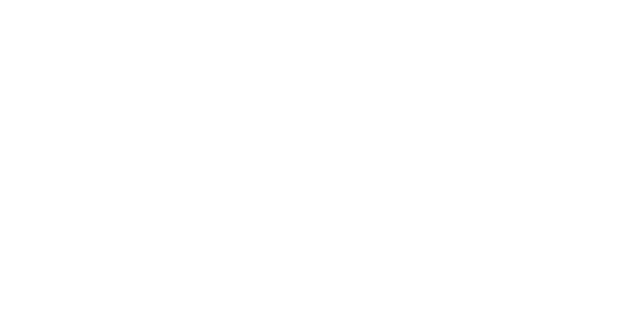
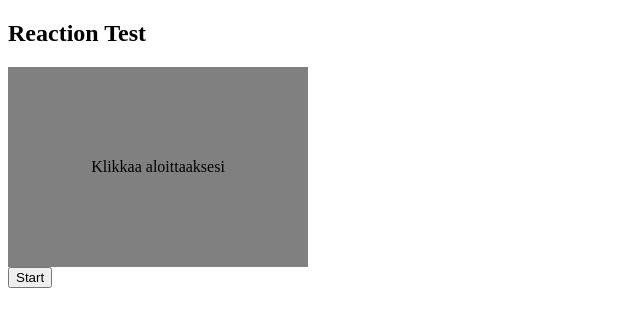
Before and after one commit to Antonnbb/Nettipeli, a React app in the folder nettipeli/frontend/: page /reaction in a window 1280 px wide. Before the commit this address had no page. Shown: the top 326 px of the page, without its empty margins (0-640 px from the left). Built offline with nearby package versions, Linux system fonts and the light colour scheme; the HTML template or start-up script is replaced by a standard one.

Commit message:
tehty uusi peli (reactiontest)

```diff
--- a/nettipeli/frontend/pages/home.jsx
+++ b/nettipeli/frontend/pages/home.jsx
@@ -6,6 +6,8 @@ export default function Home() {
       <h1>ReactionLab</h1>
       <Link to="/tracking">Tracking Test</Link><br />
       <Link to="/leaderboard">Leaderboard</Link>
+      <Link to="/login">Login</Link>
+      <Link to="/reaction">Reaction Test</Link><br />
     </div>
   );
 }
--- /dev/null
+++ b/nettipeli/frontend/pages/login.jsx
@@ -0,0 +1,38 @@
+import { useState } from "react";
+import axios from "axios";
+
+export default function Login() {
+  const [username, setUsername] = useState("");
+  const [password, setPassword] = useState("");
+
+  const login = async () => {
+    const res = await axios.post("http://localhost:3001/login", {
+      username,
+      password,
+    });
+
+    localStorage.setItem("user", JSON.stringify(res.data.user));
+    localStorage.setItem("token", res.data.token);
+
+    alert("Kirjauduttu sisään!");
+  };
+
+  return (
+    <div>
+      <h1>Login</h1>
+
+      <input
+        placeholder="Username"
+        onChange={(e) => setUsername(e.target.value)}
+      />
+
+      <input
+        placeholder="Password"
+        type="password"
+        onChange={(e) => setPassword(e.target.value)}
+      />
+
+      <button onClick={login}>Login</button>
+    </div>
+  );
+}
--- /dev/null
+++ b/nettipeli/frontend/pages/reactiontest.jsx
@@ -0,0 +1,76 @@
+import { useState } from "react";
+import axios from "axios";
+
+export default function ReactionTest() {
+    const [state, setState] = useState("idle"); // idle, waiting, ready
+    const [startTime, setStartTime] = useState(0);
+    const [result, setResult] = useState(null);
+
+    const startGame = () => {
+        setState("waiting");
+        setResult(null);
+
+        const delay = Math.random() * 2000 + 1000;
+
+        setTimeout(() => {
+            setState("ready");
+            setStartTime(Date.now());
+        }, delay);
+    };
+
+    const handleClick = async () => {
+        if (state === "waiting") {
+            setResult("Liian aikaisin!");
+            setState("idle");
+        }
+
+        if (state === "ready") {
+            const reactionTime = Date.now() - startTime;
+            setResult(reactionTime);
+            setState("idle");
+
+            const user = JSON.parse(localStorage.getItem("user"));
+
+            if (!user) {
+                alert("Kirjaudu ensin sisään!");
+                return;
+            }
+
+            await axios.post("http://localhost:3001/scores", {
+                user_id: user.id,
+                game_type: "reaction",
+                score: reactionTime,
+                reaction_time: reactionTime
+            });
+        }
+    };
+
+    return (
+        <div>
+            <h2>Reaction Test</h2>
+
+            <div
+                onClick={handleClick}
+                style={{
+                    width: "300px",
+                    height: "200px",
+                    background:
+                        state === "ready" ? "green" :
+                            state === "waiting" ? "red" : "gray",
+                    display: "flex",
+                    alignItems: "center",
+                    justifyContent: "center",
+                    cursor: "pointer"
+                }}
+            >
+                {state === "idle" && "Klikkaa aloittaaksesi"}
+                {state === "waiting" && "Odota..."}
+                {state === "ready" && "KLIKKAA!"}
+            </div>
+
+            <button onClick={startGame}>Start</button>
+
+            {result && <p>Tulos: {result} ms</p>}
+        </div>
+    );
+}
--- a/nettipeli/frontend/src/App.jsx
+++ b/nettipeli/frontend/src/App.jsx
@@ -4,14 +4,19 @@ import { BrowserRouter, Routes, Route } from 'react-router-dom'
 import Home from '/pages/home.jsx'
 import TrackingTest from '/pages/trackingtest.jsx'
 import Leaderboard from '/pages/leaderboard.jsx'
+import Login from '/pages/login.jsx'
+import ReactionTest from '/pages/reactiontest.jsx'
+
 
 function App() {
   return (
     <BrowserRouter>
       <Routes>
+        <Route path="/login" element={<Login />} />
         <Route path="/" element={<Home />} />
         <Route path="/tracking" element={<TrackingTest />} />
         <Route path="/leaderboard" element={<Leaderboard />} />
+        <Route path="/reaction" element={<ReactionTest />} />
       </Routes>
     </BrowserRouter>
   );
```
